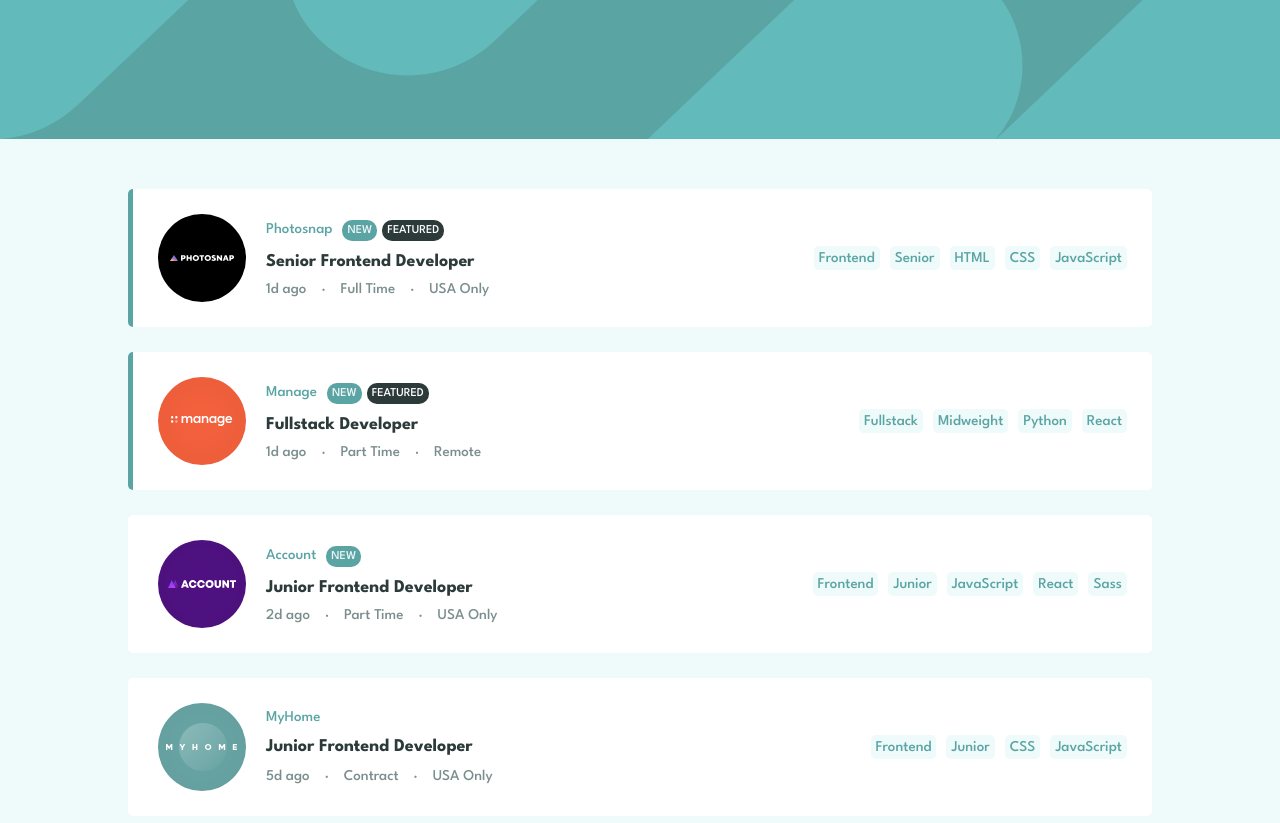
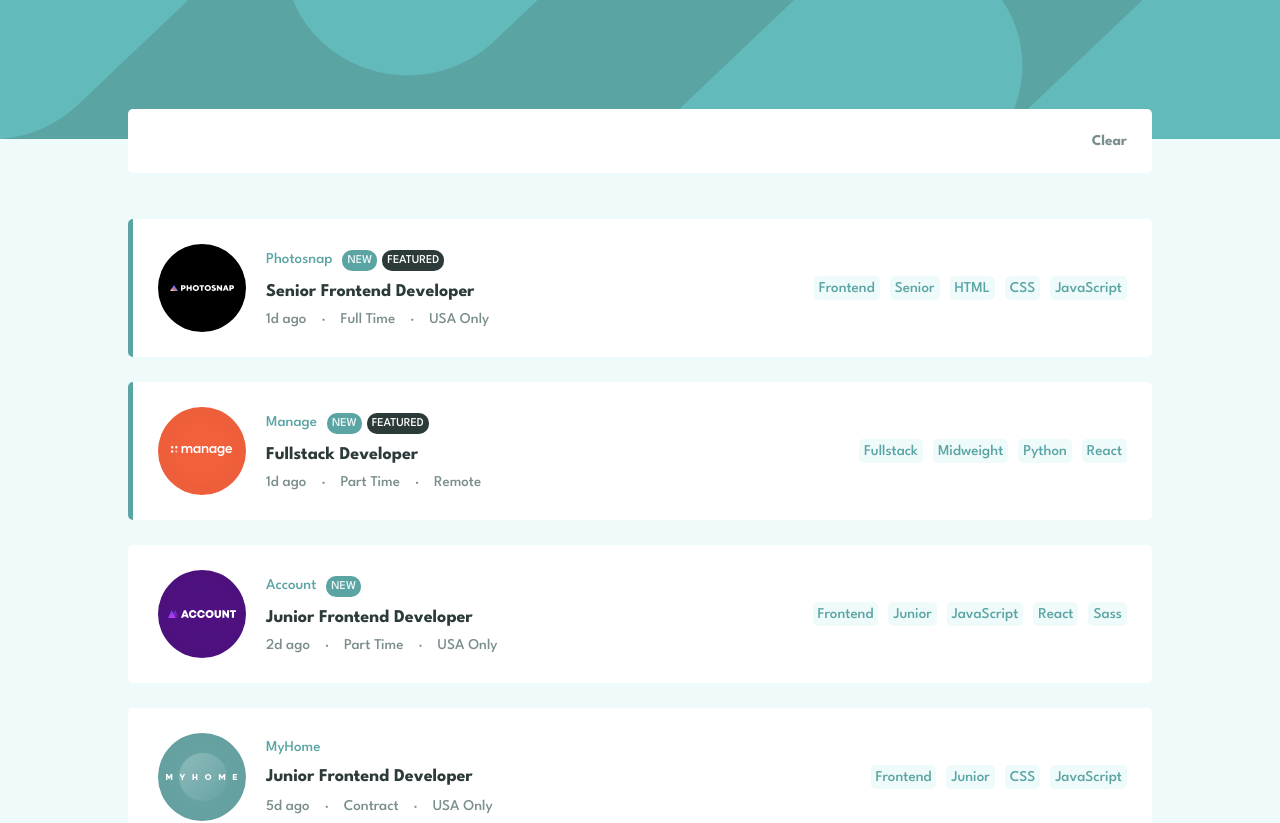
Before and after one commit to vytautassvirskas/Job_listing_with_filtering, a React (Create React App) app: page / in a window 1280 px wide. Shown: the top 823 px of the page. Built offline with nearby package versions, Linux system fonts and the light colour scheme.

Commit message:
FiltersCard component with style

```diff
--- a/src/App.js
+++ b/src/App.js
@@ -1,6 +1,8 @@
+import React, { useState } from "react";
 import data from "./data/data.json";
 import Header from "./components/Header/Header";
 import Wrapper from "./components/Wrapper/Wrapper";
+import FiltersCard from "./components/FiltersCard/FiltersCard";
 import Card from "./components/Card/Card";
 
 import style from "./App.module.scss";
@@ -11,6 +13,7 @@
     <div className={style.App}>
       <Header></Header>
       <Wrapper>
+        <FiltersCard></FiltersCard>
         {data &&
           data.map((person, i) => {
             return <Card key={i} data={person}></Card>;
--- a/src/components/Card/Card.js
+++ b/src/components/Card/Card.js
@@ -8,8 +8,9 @@
 
   return (
     <div className={!data.featured ? style.card : style[`card--featured`]}>
+      {/* left card part */}
       <div className={style.card__company}>
-        <img className={style.card__logo} src={data.logo}></img>
+        <img className={style.card__logo} src={data.logo} alt="logo"></img>
         <div className={style.card__info}>
           <p>
             <Text className="text--company">{data.company}</Text>
@@ -28,11 +29,14 @@
           </p>
         </div>
       </div>
+      {/* rigth card part */}
       <div className={style.card__skills}>
         <Text className="text--filter">{data.role}</Text>
         <Text className="text--filter">{data.level}</Text>
+
         {/* language array map */}
-        {data.languages.map((skill, i) => {
+        {data.languages.length > 0 &&
+          data.languages.map((skill, i) => {
             console.log("language mapina");
             return (
               <Text key={i} className="text--filter">
@@ -40,8 +44,10 @@
               </Text>
             );
           })}
+
         {/* tools array map */}
-        {data.tools.map((skill, i) => {
+        {data.tools.length > 0 &&
+          data.tools.map((skill, i) => {
             console.log("tools mapina");
             return (
               <Text key={i} className="text--filter">
--- /dev/null
+++ b/src/components/FiltersCard/FiltersCard.js
@@ -0,0 +1,13 @@
+import React from "react";
+import style from "./FiltersCard.module.scss";
+
+const FiltersCard = () => {
+  return (
+    <div className={style.filtering}>
+      <div className={style.filtering__filters}></div>
+      <button className={style.filtering__clear}>Clear</button>
+    </div>
+  );
+};
+
+export default FiltersCard;
--- /dev/null
+++ b/src/components/FiltersCard/FiltersCard.module.scss
@@ -0,0 +1,27 @@
+@import "../../assets/style/variables.scss";
+
+.filtering {
+  position: absolute;
+  top: -110px;
+  width: 100%;
+  background-color: $c-sixth;
+  display: flex;
+  justify-content: space-between;
+  align-items: center;
+  padding: 25px;
+  border-radius: 5px;
+  &__filters {
+    display: flex;
+  }
+  &__clear {
+    color: $c-fourth;
+    font-weight: $fw-bold;
+    background-color: transparent;
+    border: none;
+    cursor: pointer;
+    transition: all 0.2s ease-in-out;
+    &:hover {
+      color: $c-first;
+    }
+  }
+}
--- a/src/components/Wrapper/Wrapper.module.scss
+++ b/src/components/Wrapper/Wrapper.module.scss
@@ -1,4 +1,5 @@
 .wrapper {
   max-width: 80%;
-  margin: 50px auto;
+  margin: 80px auto;
+  position: relative;
 }
```
Lines whose indentation alone changed are shown as unchanged.
